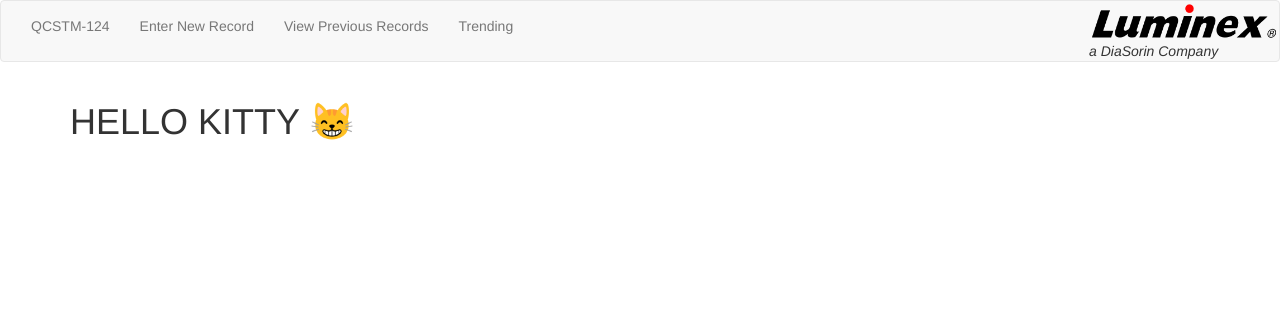
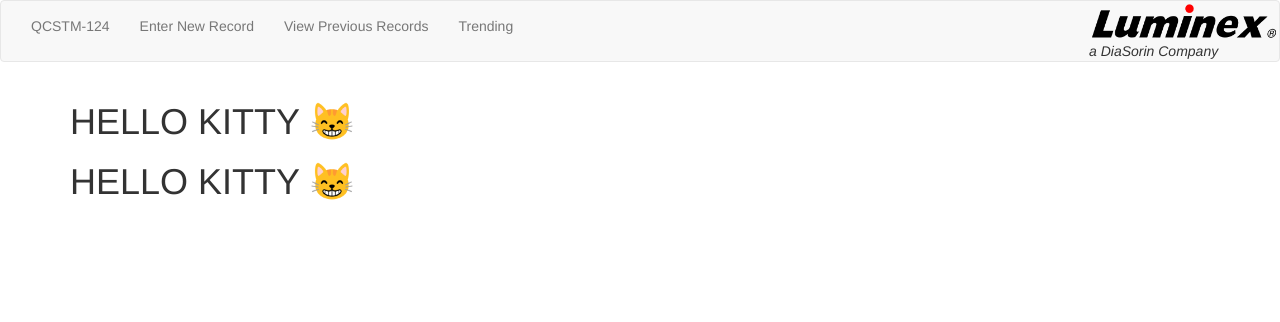
Before and after one commit to camhilker/QCSTM124, a Flask app: page /trending in a window 1280 px wide. Shown: the top 322 px of the page. Run offline with Flask 2, Linux system fonts and the light colour scheme; some libraries are stand-ins or nearby versions.

Commit message:
Update trending.html

```diff
--- a/app/templates/trending.html
+++ b/app/templates/trending.html
@@ -4,7 +4,25 @@
 <!---template for rendering tracking visualizations on 'tracking' page--->
 
 {% block app_content %}
-  <h1>
-    HELLO KITTY &#x1F638;
-  </h1>
+  <body>
+  <h1>HELLO KITTY &#x1F638;</h1>
+  <div id="chart" class="chart"></div>
+  </body>
+
+  <script src="https://cdn.plot.ly/plotly-latest.min.js"></script>
+  <script type="text/javascript">
+    var graphs = {{graphJSON_1 | safe}};
+    Plotly.plot('chart',graphs,{});
+  </script>
+
+  <body>
+  <h1>HELLO KITTY &#x1F638;</h1>
+  <div id="chart" class="chart"></div>
+  </body>
+
+  <script src="https://cdn.plot.ly/plotly-latest.min.js"></script>
+  <script type="text/javascript">
+    var graphs = {{graphJSON_2 | safe}};
+    Plotly.plot('chart',graphs,{});
+  </script>
 {% endblock %}
```
